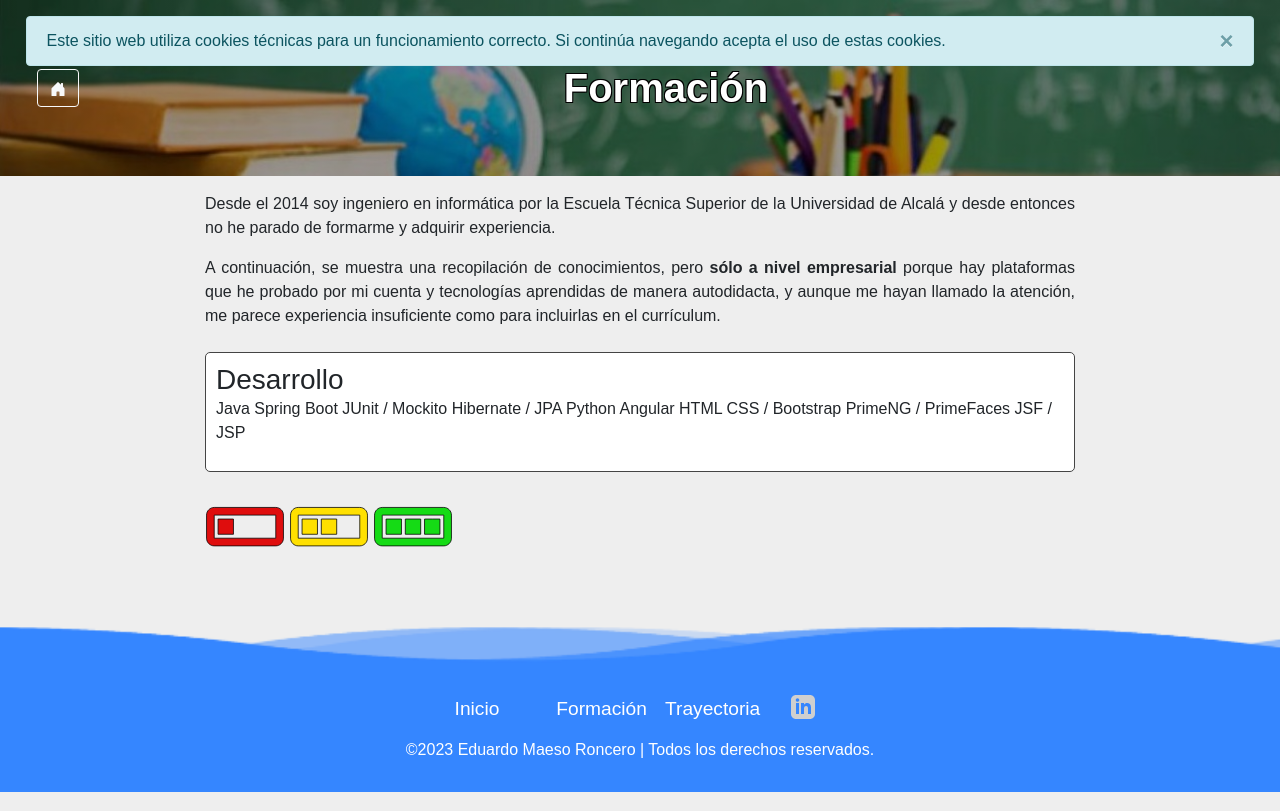
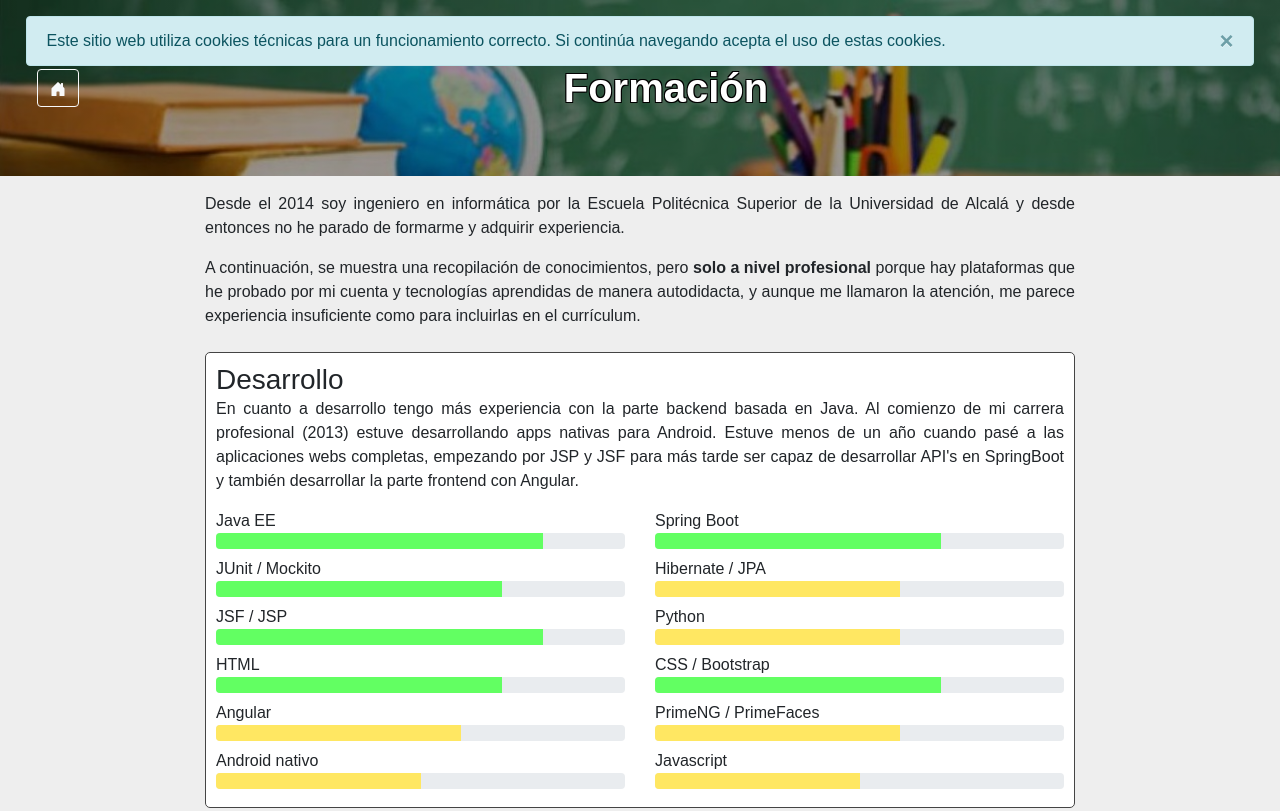
Before and after one commit to emaeso/emaeso.github.io, a plain HTML site: page html/knowledge.html in a window 1280 px wide. Shown: the top 811 px of the page. Drawn offline with Linux system fonts and the light colour scheme.

Commit message:
Develop section.

```diff
--- a/css/common.css
+++ b/css/common.css
@@ -81,6 +81,32 @@ h3 {
     object-fit: contain;
 }
 
-.progress-icon {
-    height: 80px;
+.progress-80{
+    width:80%;
+    background-color: #62ff62 !important;
 }
+
+.progress-70{
+    width:70%;
+    background-color: #62ff62 !important;
+}
+
+.progress-60{
+    width:60%;
+    background-color: #ffe762 !important;
+}
+
+.progress-50{
+    width:50%;
+    background-color: #ffe762 !important;
+}
+
+.progress-40{
+    width:40%;
+    background-color: #f65959 !important;
+}
+
+.progress-30{
+    width:30%;
+    background-color: #f65959 !important;
+}
--- a/html/knowledge.html
+++ b/html/knowledge.html
@@ -52,39 +52,109 @@
 
     <div class="container">
         <p class="text-justify">
-            Desde el 2014 soy ingeniero en informática por la Escuela Técnica Superior de la Universidad de Alcalá y
+            Desde el 2014 soy ingeniero en informática por la Escuela Politécnica Superior de la Universidad de Alcalá y
             desde entonces no he parado de formarme y adquirir experiencia.
         </p>
         <p class="text-justify mb-0">
-            A continuación, se muestra una recopilación de conocimientos, pero <b>sólo a nivel
-                empresarial </b> porque hay plataformas que he probado por mi cuenta y tecnologías aprendidas de manera
-            autodidacta, y aunque me hayan llamado la atención, me parece experiencia insuficiente como para incluirlas
-            en el currículum.
+            A continuación, se muestra una recopilación de conocimientos, pero <b>solo a nivel profesional</b>
+            porque hay plataformas que he probado por mi cuenta y tecnologías aprendidas de manera autodidacta, y aunque
+            me llamaron la atención, me parece experiencia insuficiente como para incluirlas en el currículum.
         </p>
         </br>
         <div class="basic-card">
             <h3>Desarrollo</h3>
-            <p class="text-justify mb-0">
-
+            <p class="text-justify">
+                En cuanto a desarrollo tengo más experiencia con la parte backend basada en Java. Al comienzo de mi
+                carrera profesional (2013) estuve desarrollando apps nativas para Android. Estuve menos de un año cuando
+                pasé a las aplicaciones webs completas, empezando por JSP y JSF para más tarde ser capaz de desarrollar
+                API's en SpringBoot y también desarrollar la parte frontend con Angular.
             </p>
-            <p>
-                Java
+            <div class="row">
+                <div class="col-sm-6 mb-2">
+                    Java EE
+                    <div class="progress">
+                        <div class="progress-bar progress-80" ></div>
+                    </div>
+                </div>
+                <div class="col-sm-6 mb-2">
                     Spring Boot
+                    <div class="progress">
+                        <div class="progress-bar progress-70" ></div>
+                    </div>
+                </div>
+            </div>
+            <div class="row">
+                <div class="col-sm-6 mb-2">
                     JUnit / Mockito
+                    <div class="progress">
+                        <div class="progress-bar progress-70" ></div>
+                    </div>
+                </div>
+                <div class="col-sm-6 mb-2">
                     Hibernate / JPA
+                    <div class="progress">
+                        <div class="progress-bar progress-60" ></div>
+                    </div>
+                </div>
+            </div>
+            <div class="row">
+                <div class="col-sm-6 mb-2">
+                    JSF / JSP
+                    <div class="progress">
+                        <div class="progress-bar progress-80" ></div>
+                    </div>
+                </div>
+                <div class="col-sm-6 mb-2">
                     Python
+                    <div class="progress">
+                        <div class="progress-bar progress-60" ></div>
+                    </div>
+                </div>
+            </div>
+            <div class="row">
+                <div class="col-sm-6 mb-2">
+                    HTML
+                    <div class="progress">
+                        <div class="progress-bar progress-70" ></div>
+                    </div>
+                </div>
+                <div class="col-sm-6 mb-2">
+                    CSS / Bootstrap
+                    <div class="progress">
+                        <div class="progress-bar progress-70" ></div>
+                    </div>
+                </div>
+            </div>
+            <div class="row">
+                <div class="col-sm-6 mb-2">
                     Angular
-                HTML
-                CSS / Bootstrap
+                    <div class="progress">
+                        <div class="progress-bar progress-60" ></div>
+                    </div>
+                </div>
+                <div class="col-sm-6 mb-2">
                     PrimeNG / PrimeFaces
-                JSF / JSP
-            </p>
-
+                    <div class="progress">
+                        <div class="progress-bar progress-60" ></div>
+                    </div>
+                </div>
+            </div>
+            <div class="row">
+                <div class="col-sm-6 mb-2">
+                    Android nativo
+                    <div class="progress">
+                        <div class="progress-bar progress-50" ></div>
+                    </div>
+                </div>
+                <div class="col-sm-6 mb-2">
+                    Javascript
+                    <div class="progress">
+                        <div class="progress-bar progress-50" ></div>
+                    </div>
+                </div>
+            </div>
         </div>
 
-        <embed type="image/svg+xml" src="/img/icon/progress1.svg" class="progress-icon" />
-        <embed type="image/svg+xml" src="/img/icon/progress2.svg" class="progress-icon" />
-        <embed type="image/svg+xml" src="/img/icon/progress3.svg" class="progress-icon" />
     </div>
 
     <div id="footerContent"></div>
```
Also changed, not shown: img/icon/progress1.svg (deleted), img/icon/progress2.svg (deleted), img/icon/progress3.svg (deleted). Lines whose indentation alone changed are shown as unchanged.
